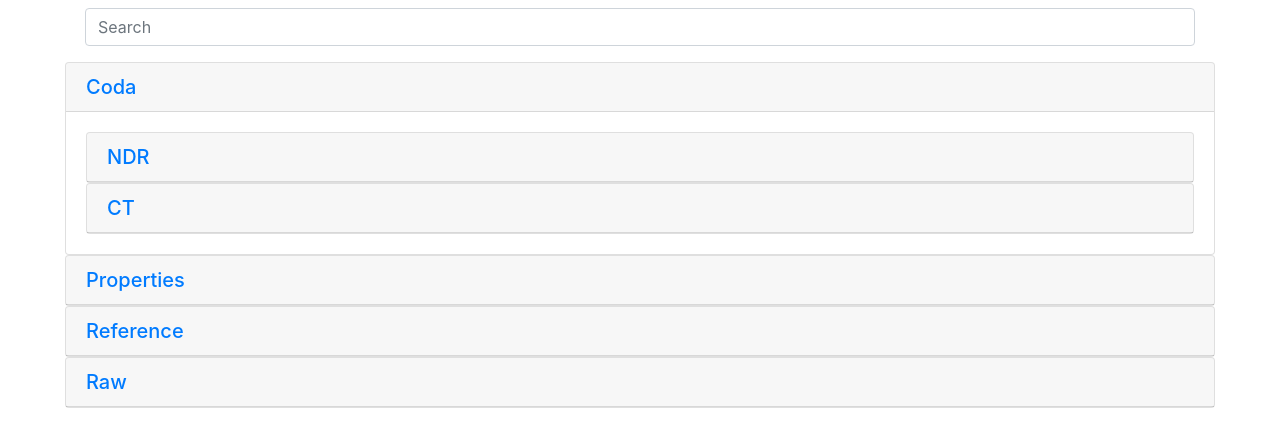
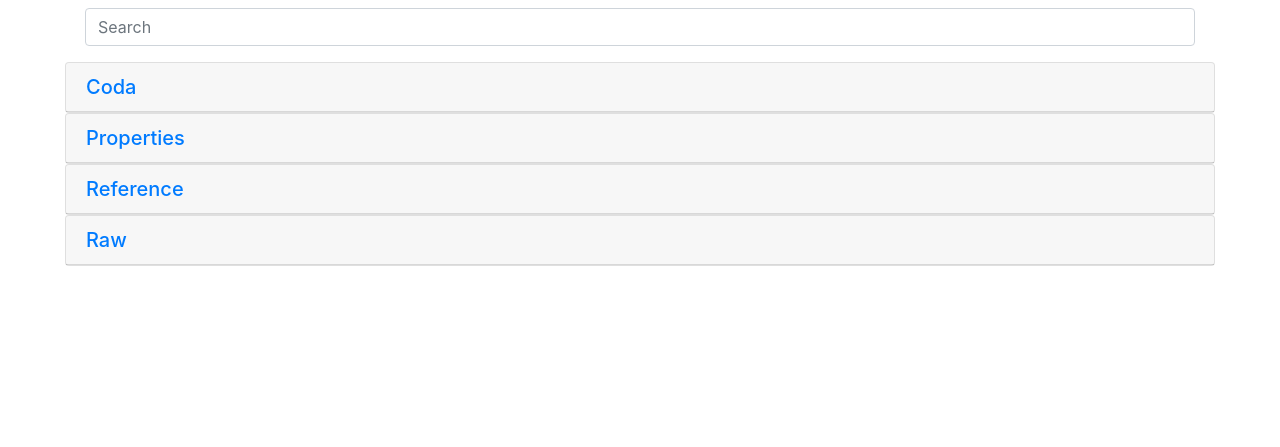
Before and after one commit to ladeyemi/flask-data-catalog, a Flask app: page / in a window 1280 px wide. Shown: the part 106-553 px from the top of the page. Run offline with Flask 2, Linux system fonts and the light colour scheme; some libraries are stand-ins or nearby versions.

Commit message:
new pipfile

```diff
--- a/templates/index.html
+++ b/templates/index.html
@@ -20,7 +20,7 @@
       </h5>
     </div>
 
-    <div id="collapse-1" class="collapse show" data-parent="#accordion" aria-labelledby="heading-1">
+    <div id="collapse-1" class="collapse" data-parent="#accordion" aria-labelledby="heading-1">
       <div class="card-body">
 
         <div id="accordion-1">
@@ -34,10 +34,7 @@
             </div>
             <div id="collapse-1-1" class="collapse" data-parent="#accordion-1" aria-labelledby="heading-1-1">
               <div class="card-body">
-
-             Lorem ipsum dolor sit amet consectetur, adipisicing elit. Sequi facere, magni in numquam, nisi soluta aut modi libero dolores fuga tenetur exercitationem incidunt officia delectus repudiandae commodi voluptate sed beatae!
-
-
+             Lorem ipsum dolor sit amet consectetur, adipisicing elit. Sequi facere, magni in numquam, nisi soluta aut modi libero dolores fuga tenetur exercitationem incidunt officia delectus repudiandae commodi voluptate sed beatae
               </div>
             </div>
           </div>
```
Also changed, not shown: 2 other files.
